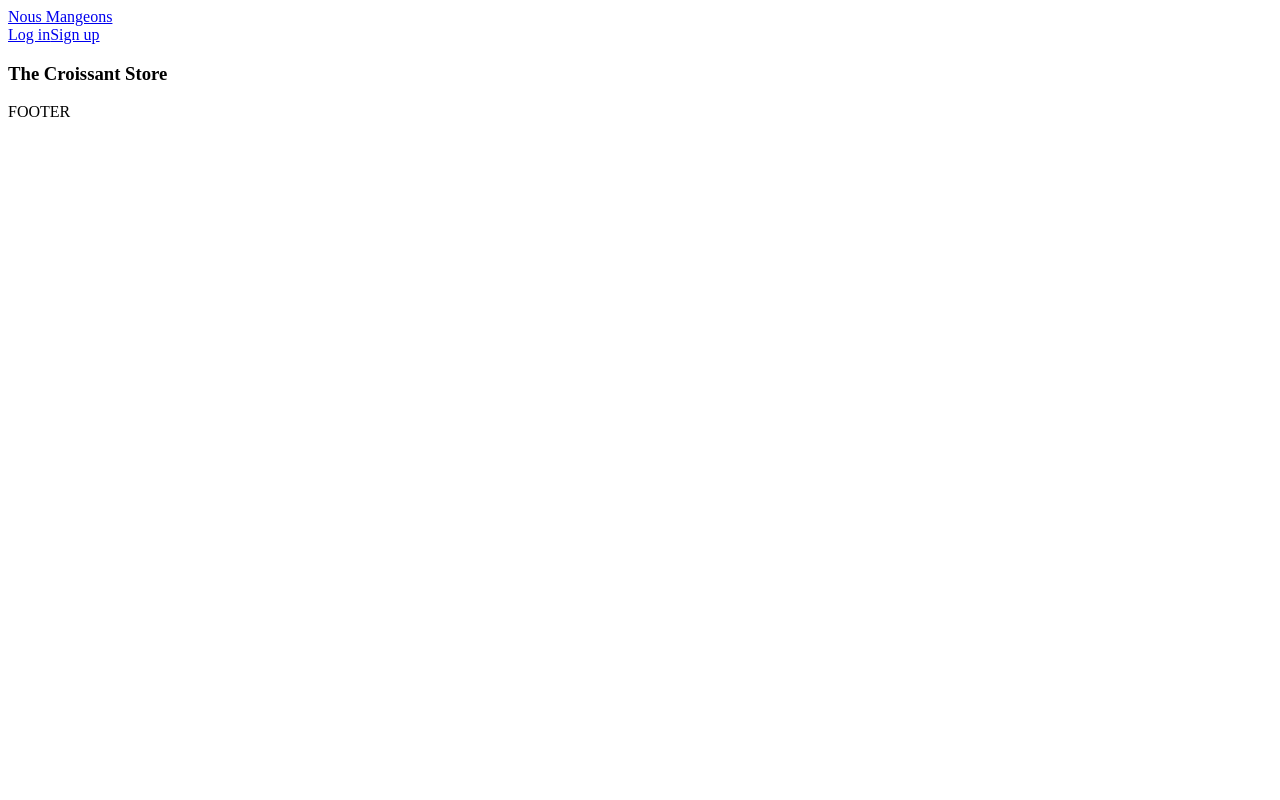
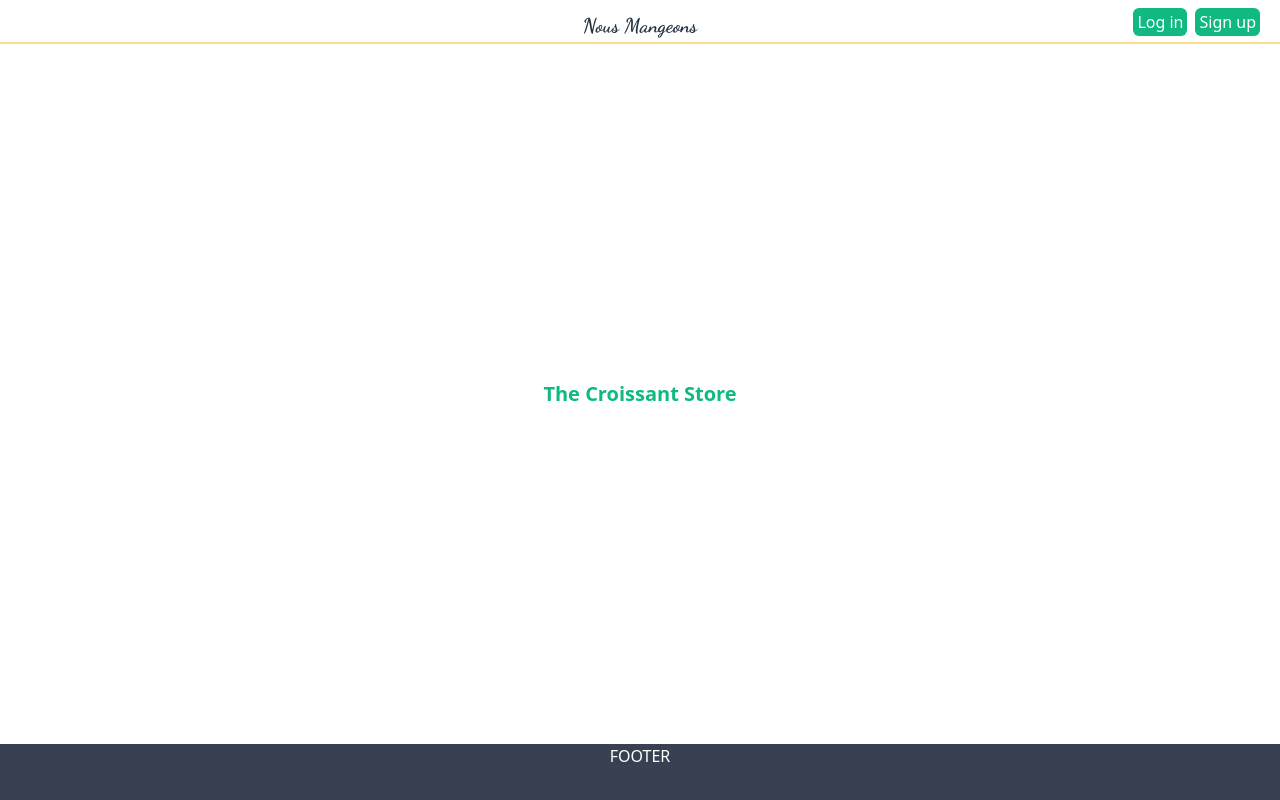
Before and after one commit to swagatobhaskar/restaurant-front, a Next.js app: page / in a window 1280 px wide. Built offline with nearby package versions, Linux system fonts and the light colour scheme.

Commit message:
tailwind changes

```diff
--- a/components/header.js
+++ b/components/header.js
@@ -5,7 +5,7 @@ export default function Header() {
     return (
         <div className="relative block text-center h-11 border-b-2 border-yellow-400 border-opacity-50">
             <Link href='/' passHref>
-                <a  className="my-3 inline-block font-fancy text-xl text-green-500 ">
+                <a  className="my-3 inline-block font-fancy text-xl text-skin-base ">
                     Nous Mangeons
                 </a>
             </Link>
--- a/pages/_app.js
+++ b/pages/_app.js
@@ -1,5 +1,5 @@
-//import '../styles/globals.css'
-import 'tailwindcss/tailwind.css'
+import '../styles/globals.css'
+//import 'tailwindcss/tailwind.css'   I think it's better to use @tailwind directive in global.css
 import Header from '../components/header';
 import Footer from '../components/footer';
 
--- a/pages/menus.js
+++ b/pages/menus.js
@@ -1,6 +1,7 @@
 import { useState, useEffect } from "react";
 import Instance from '../utils/axiosInstance';
 import Image from 'next/image';
+import Head from 'next/head';
 
 const menus = [
     {
@@ -63,6 +64,11 @@ export default function Menus() {
     }, [])  // render first time only
 
     return (
+        <div>
+            <Head>
+                <title>Restaurant Menus</title>
+                <meta name="viewport" content="initial-scale=1.0, width=device-width" />
+            </Head>
             <ul className="sm:m-auto sm:w-5/6 sm:rounded-sm border-gray-300 border-r-2 border-l-2 h-full w-full">
                 { menuItems.map(menu => (
                     <div key={menu.id} className="m-10 px-10 rounded-md border-gray-700 shadow-md">
@@ -79,14 +85,17 @@ export default function Menus() {
                             </div>
                             <div className="px-3 py-2 text-center w-full">
                                 <h4 className="font-semibold tracking-wider text-center">{menu.name}</h4>
-                            <button className="pointer-events-auto:">Ingredients:</button>
+                                <div className="group">
+                                    <button className="pointer-events-auto">Ingredients</button>
                                     <ul className="grid sm:grid-cols-3 text-justify sm:text-sm text-xs grid-cols-2 gap-x-3 gap-y-1 list-decimal list-inside">
-                                {menu.ingredients.map(item => <li className="" key={item}>{ item }</li>)}
+                                        {menu.ingredients.map(item => <li className="invisible group-focus:visible" key={item}>{ item }</li>)}
                                     </ul>
+                                </div>
                             </div>
                         </li>
                     </div>
                 ))}
             </ul>
+        </div>
     )
 }
--- a/styles/globals.css
+++ b/styles/globals.css
@@ -1,18 +1,16 @@
+@tailwind base;
+@tailwind components;
+@tailwind utilities;
 
-/*html,
-body {
-  padding: 0;
-  margin: 0;
-  font-family: -apple-system, BlinkMacSystemFont, Segoe UI, Roboto, Oxygen,
-    Ubuntu, Cantarell, Fira Sans, Droid Sans, Helvetica Neue, sans-serif;
+@layer base {
+  /* use :root to make them available globally */
+  :root {
+    --color-text-base: #233142;
+    --color-text-muted: some_other_color;
+    --color-text-inverted: another_color;
+    --color-fill: ;
+    --color-button-accent: ;
+    --color-button-accent-hover: ;
+    --color-button-muted: ;
+  }
 }
-
-a {
-  color: inherit;
-  text-decoration: none;
-}
-
-* {
-  box-sizing: border-box;
-}
-*/
--- a/tailwind.config.js
+++ b/tailwind.config.js
@@ -5,13 +5,24 @@ module.exports = {
   darkMode: false, // or 'media' or 'class'
   theme: {
     extend: {
+      textColor: {
+        skin: { // any name for this text color group
+          base: 'var(--color-text-base)',
+        }
+      },
+      backgroundColor: {
+
+      },
       fontFamily: {
         fancy: ['Dancing Script']
       },
     },
   },
   variants: {
-    extend: {},
+    extend: {
+      backgroundColor: ['group-focus'],
+      visibility: ['hover', 'focus', 'group-focus'],
+    },
   },
   plugins: [],
 }
```
Lines whose indentation alone changed are shown as unchanged.
